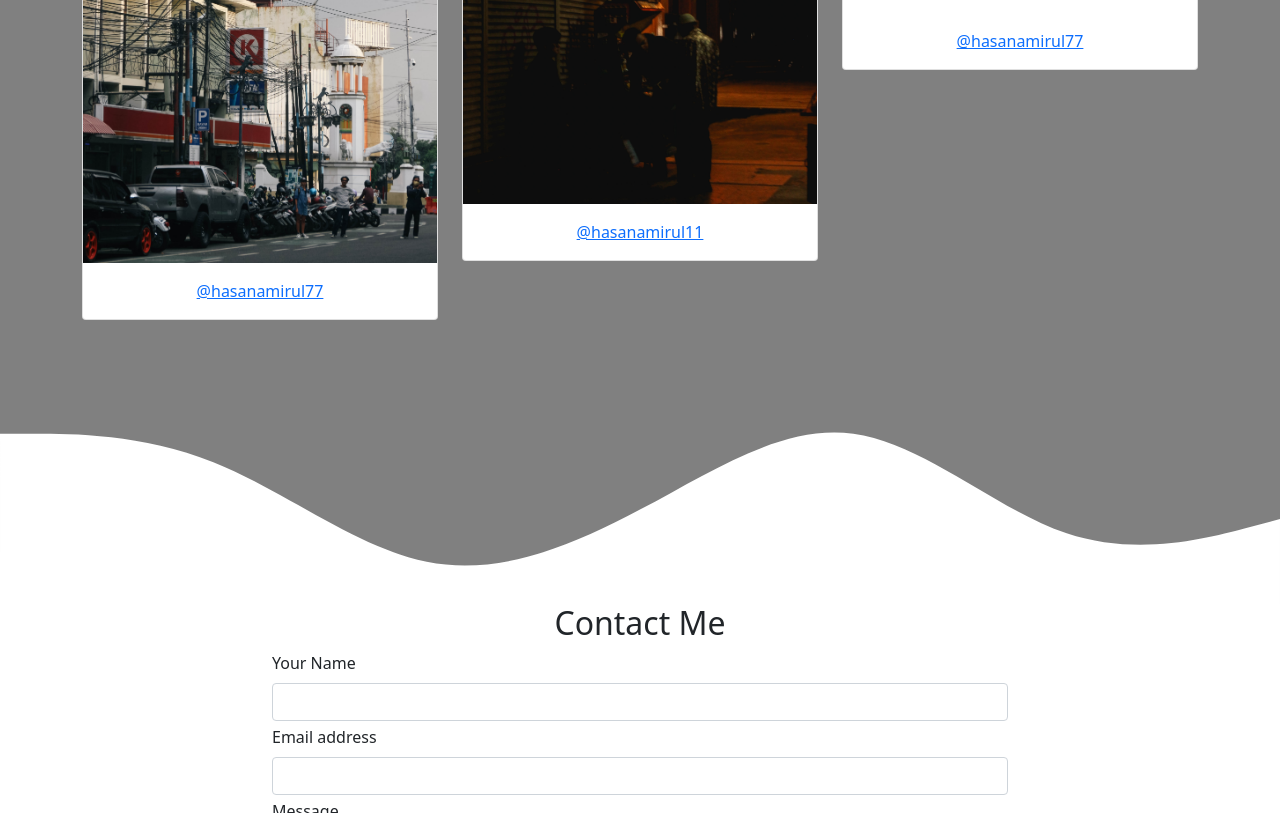
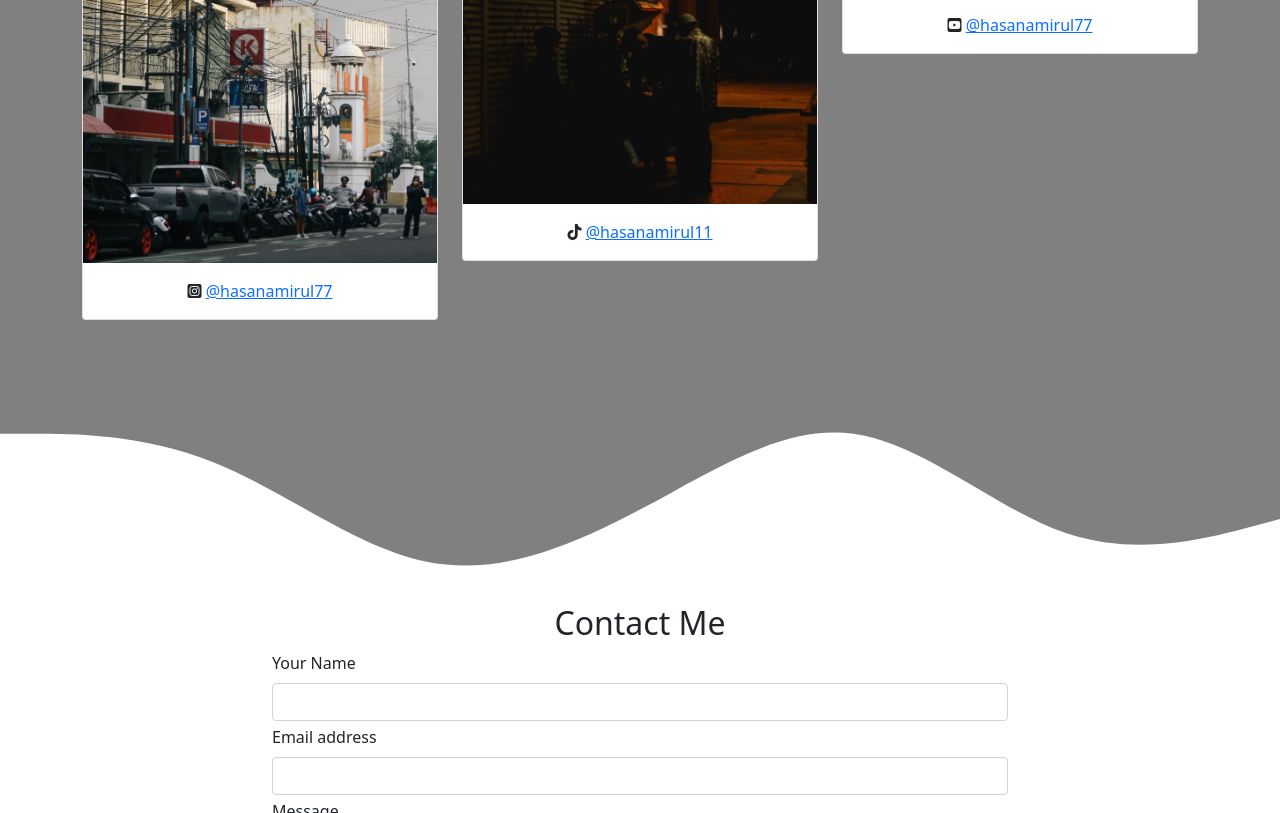
Before and after one commit to hasanamirul/hasanamirul.github.io, a plain HTML site: page index.html in a window 1280 px wide. Shown: the part 1481-2294 px from the top of the page. Drawn offline with nearby package versions, Linux system fonts and the light colour scheme.

Commit message:
Update index.html

```diff
--- a/index.html
+++ b/index.html
@@ -9,6 +9,7 @@
     <link rel="stylesheet" href="style.css" />
 
     <!-- Bootstrap CSS -->
+     <link rel="stylesheet" href="https://cdnjs.cloudflare.com/ajax/libs/font-awesome/6.6.0/css/all.min.css" integrity="sha512-Kc323vGBEqzTmouAECnVceyQqyqdsSiqLQISBL29aUW4U/M7pSPA/gEUZQqv1cwx4OnYxTxve5UMg5GT6L4JJg==" crossorigin="anonymous" referrerpolicy="no-referrer" />
     <link href="https://cdn.jsdelivr.net/npm/bootstrap@5.0.2/dist/css/bootstrap.min.css" rel="stylesheet" integrity="sha384-EVSTQN3/azprG1Anm3QDgpJLIm9Nao0Yz1ztcQTwFspd3yD65VohhpuuCOmLASjC" crossorigin="anonymous" />
 
     <title>Amirul Hasan</title>
@@ -98,7 +99,7 @@
             <div class="card">
               <img src="r.jpg" class="card-img-top" alt="project 1">
               <div class="card-body">
-                <p class="card-text text-center"><a href="https://www.tiktok.com/@hasanamirul11?_t=8plaRLYz4uQ&_r=1">@hasanamirul77</a></p>
+                <p class="card-text text-center"><i class="fa-brands fa-square-instagram"></i> <a href="https://www.tiktok.com/@hasanamirul11?_t=8plaRLYz4uQ&_r=1">@hasanamirul77</a></p>
               </div>
             </div>
           </div>
@@ -106,7 +107,7 @@
             <div class="card">
               <img src="m.jpg" class="card-img-top" alt="project 2">
               <div class="card-body">
-                <p class="card-text text-center"><a href="https://www.tiktok.com/@hasanamirul11?_t=8plaRLYz4uQ&_r=1">@hasanamirul11</a></p>
+                <p class="card-text text-center"><i class="fa-brands fa-tiktok"></i> <a href="https://www.tiktok.com/@hasanamirul11?_t=8plaRLYz4uQ&_r=1">@hasanamirul11</a></p>
               </div>
             </div>
           </div>
@@ -114,7 +115,7 @@
             <div class="card">
               <img src="p.jpg" class="card-img-top" alt="project 3">
               <div class="card-body">
-                <p class="card-text text-center"><p class="card-text text-center"><a href="https://youtube.com/@hasanamirul77?si=u_tGKCeUWZoXUa4K">@hasanamirul77</a></p>
+                <p class="card-text text-center"><i class="fa-brands fa-square-youtube"></i> <a href="https://youtube.com/@hasanamirul77?si=u_tGKCeUWZoXUa4K">@hasanamirul77</a></p>
               </div>
             </div>
           </div>
```
